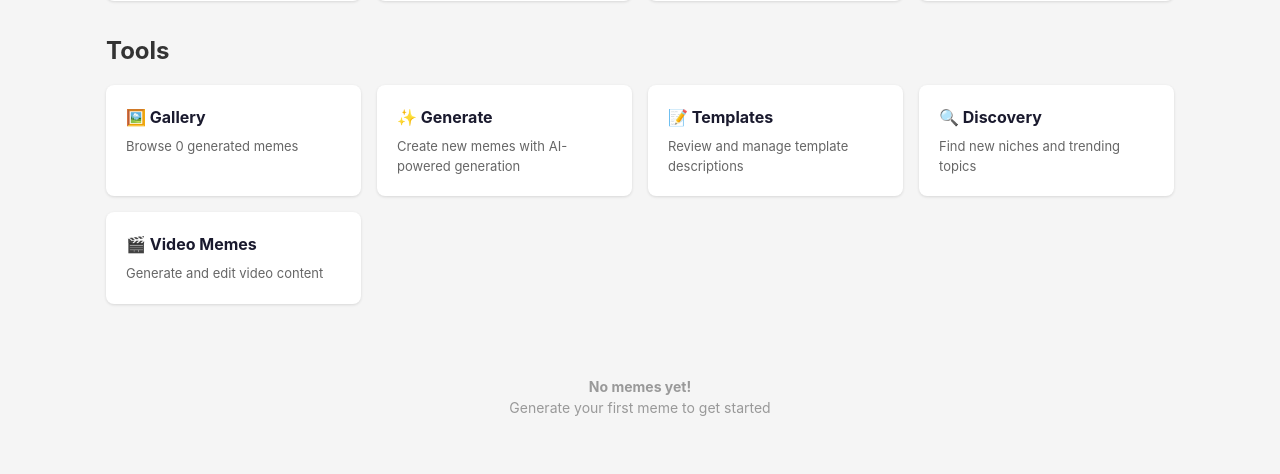
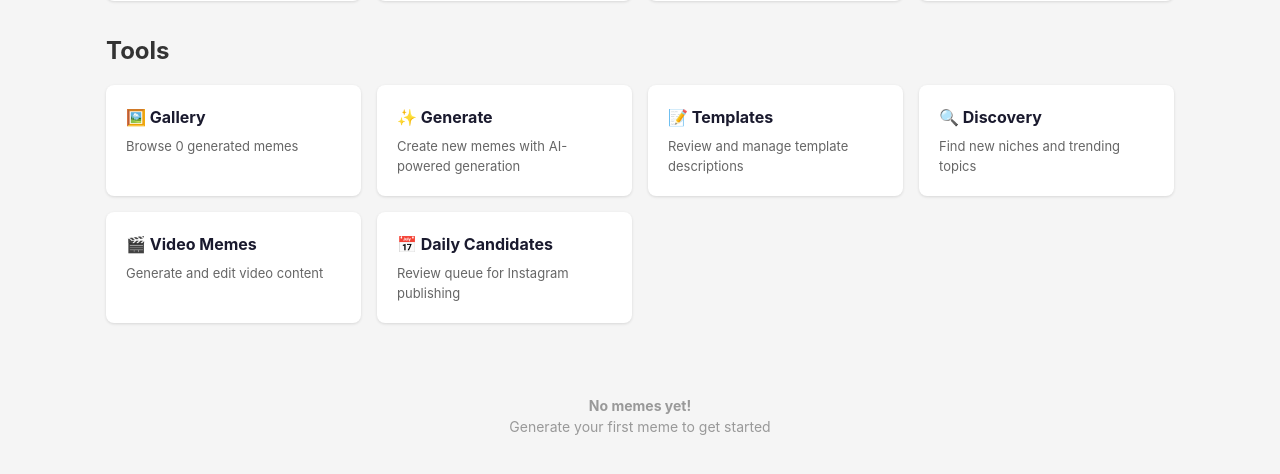
Before and after one commit to sethweiland/memes, a Flask app: page / in a window 1280 px wide. Shown: the part 284-758 px from the top of the page. Run offline with Flask 3, Linux system fonts and the light colour scheme.

Commit message:
Fix regression: restore daily_candidates blueprint
- Re-register daily_candidates_bp in web/__init__.py (was accidentally dropped)
- Remove placeholder route from gallery.py that replaced working feature
- Delete stub template web/templates/gallery/daily_candidates.html
- Update dashboard links to use real daily_candidates.index endpoint
- All blueprints now correctly registered: dashboard, generate, video, gallery, templates, discovery, daily_candidates

Co-authored-by: Seth Weiland <sethisaacweiland@gmail.com>

```diff
--- a/web/templates/dashboard/index.html
+++ b/web/templates/dashboard/index.html
@@ -226,7 +226,7 @@
 <div class="cta-section">
     <h2>📋 Daily Candidates Ready</h2>
     <p>{{ stats.daily_candidates }} meme{{ 's' if stats.daily_candidates != 1 else '' }} waiting for review before Instagram publish</p>
-    <a href="{{ url_for('gallery.daily_candidates') }}" class="btn">Review Candidates →</a>
+    <a href="{{ url_for('daily_candidates.index') }}" class="btn">Review Candidates →</a>
 </div>
 {% endif %}
 
@@ -258,12 +258,10 @@
         <p>Generate and edit video content</p>
     </a>
 
-    {% if stats.daily_candidates is not none %}
-    <a href="{{ url_for('gallery.daily_candidates') }}" class="tool-card">
+    <a href="{{ url_for('daily_candidates.index') }}" class="tool-card">
         <h3>📅 Daily Candidates</h3>
         <p>Review queue for Instagram publishing</p>
     </a>
-    {% endif %}
 </div>
 
 <!-- Recent Memes -->
```
Also changed, not shown: web/templates/gallery/daily_candidates.html (deleted, +0 -18 lines).
